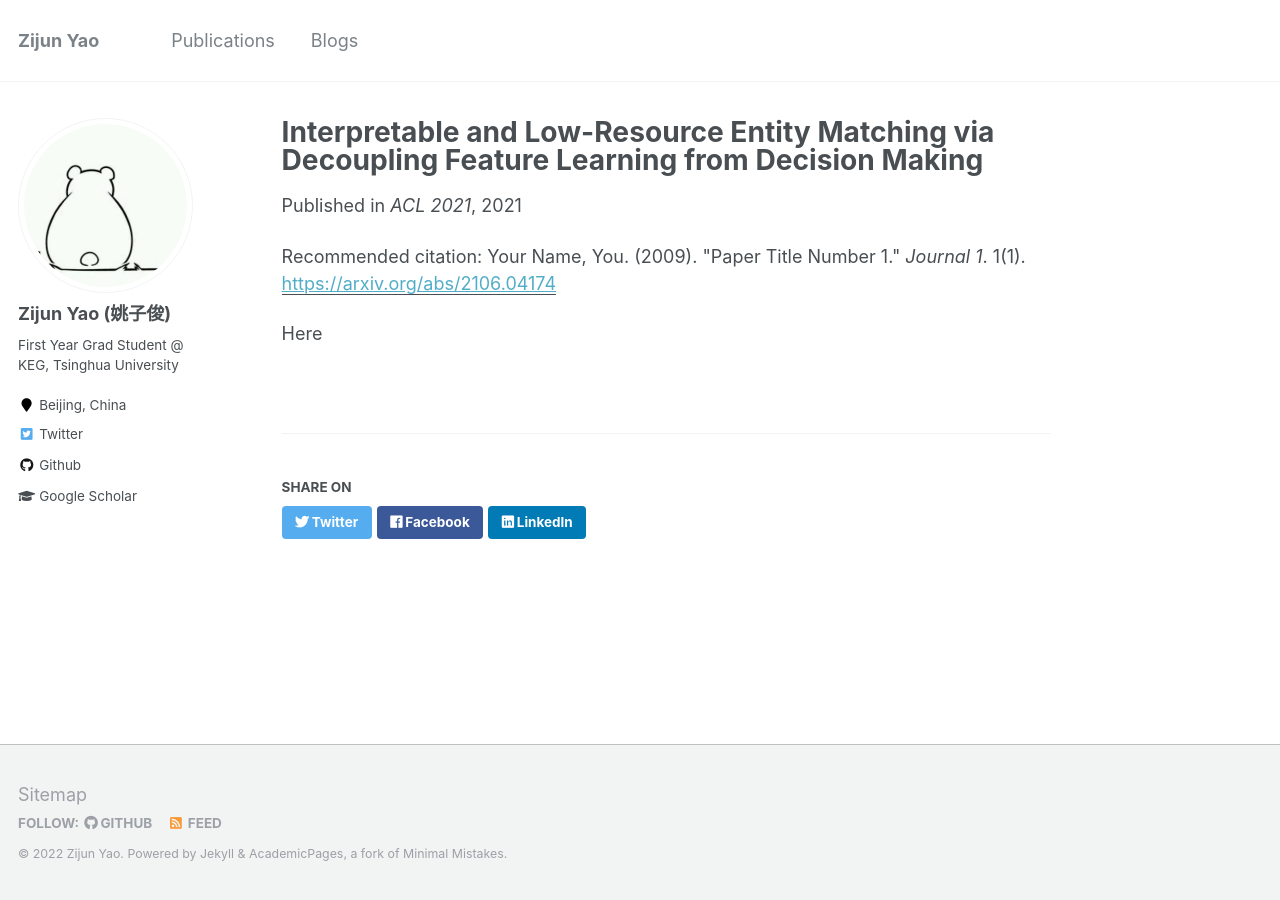
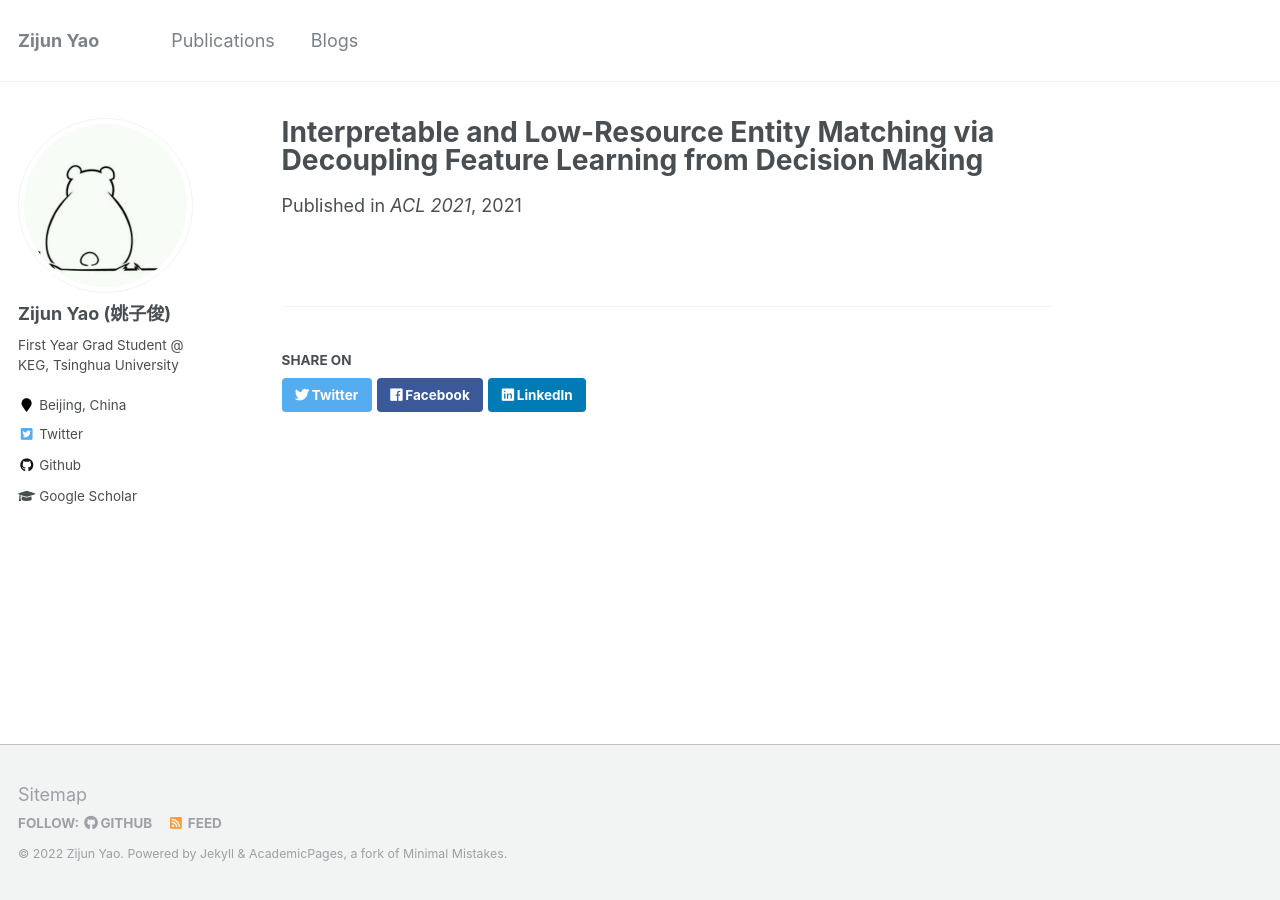
Before and after one commit to TranSirius/TranSirius.github.io, a Jekyll site: the page built from _publications/2021-01-01-paper-kat-1.md, in a window 1280 px wide. Built offline with Jekyll 4.4.1, drawn with Linux system fonts in a browser that asks for light colours.

Commit message:
modify kat

```diff
--- a/_publications/2021-01-01-paper-kat-1.md
+++ b/_publications/2021-01-01-paper-kat-1.md
@@ -6,7 +6,4 @@
 date: 2021-01-01
 venue: 'ACL 2021'
 paperurl: 'https://arxiv.org/abs/2106.04174'
-citation: 'Your Name, You. (2009). &quot;Paper Title Number 1.&quot; <i>Journal 1</i>. 1(1).'
 ---
-
-Here
```
